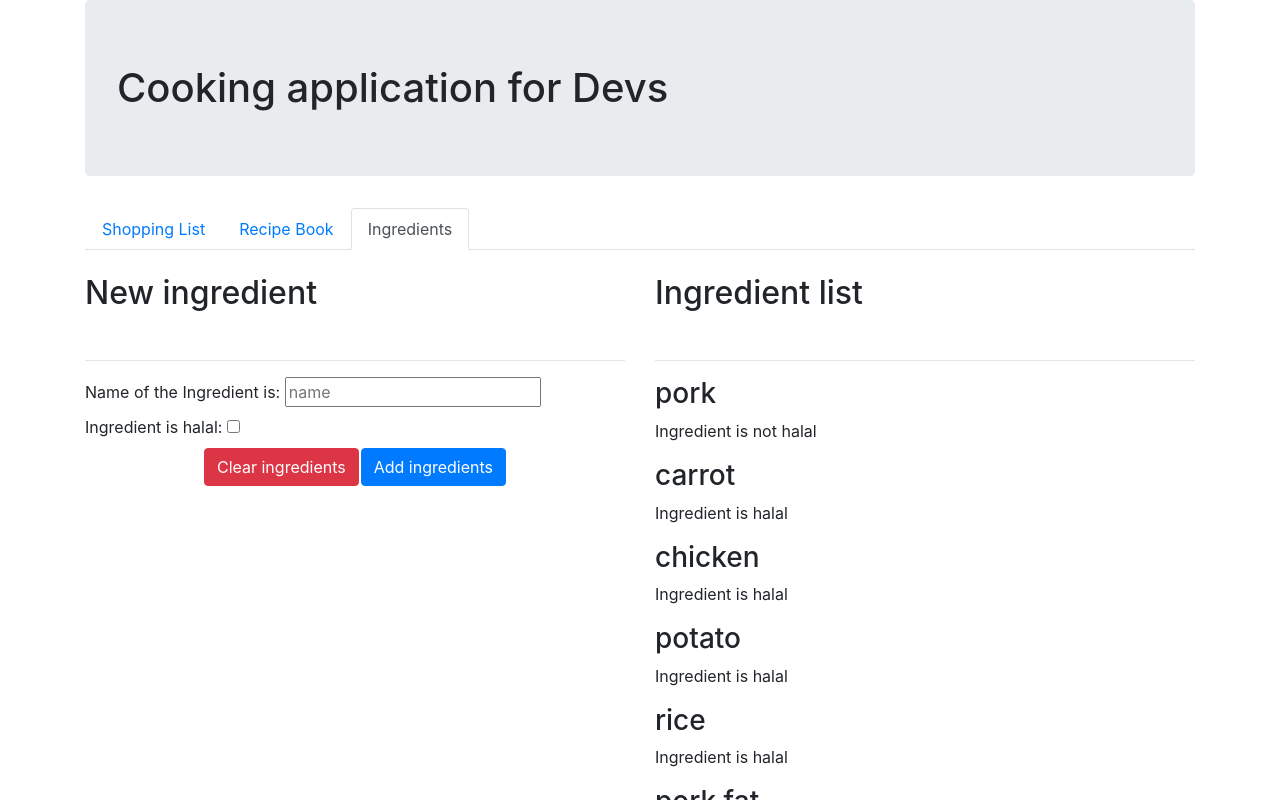
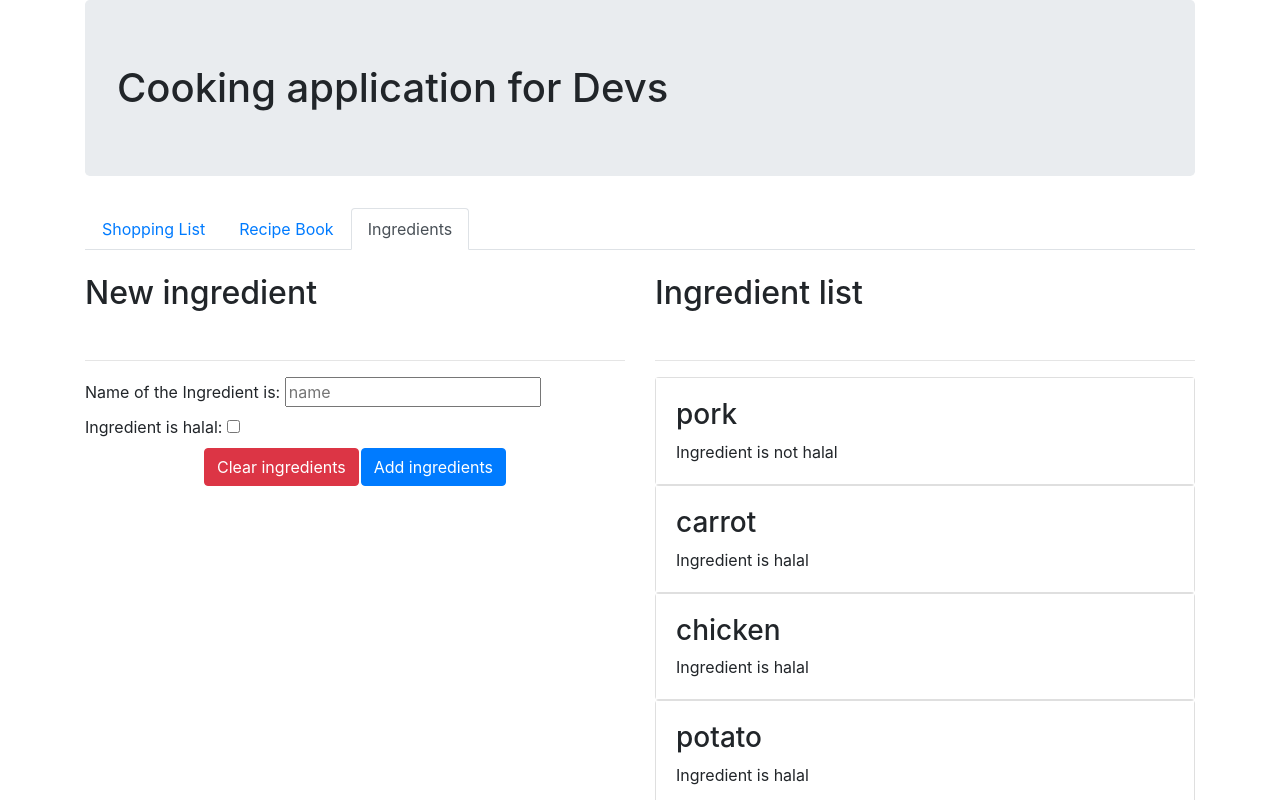
Before and after one commit to msrecec/FirstCourseProjectSolo, an Angular app: page / in a window 1280 px wide. Both pictures are taken after a click on the tab "Ingredients". Shown: the top 800 px of the page. Built offline with nearby package versions, Linux system fonts and the light colour scheme.

Commit message:
Fixed Ingredients handling

```diff
--- a/src/app/ingredient-item/ingredient-item.component.css
+++ b/src/app/ingredient-item/ingredient-item.component.css
@@ -0,0 +1,3 @@
+.selected {
+  color: white;
+}
--- a/src/app/ingredient-item/ingredient-item.component.html
+++ b/src/app/ingredient-item/ingredient-item.component.html
@@ -1,4 +1,8 @@
-<div>
-  <h3>{{ingredient?.name}}</h3>
-  <p>Ingredient is {{ingredient?.halal ? 'halal': 'not halal'}}</p>
+<div class="card">
+  <div class="card-body" [ngStyle]="{backgroundColor: ingredient?.selected ? 'blue': 'white'}"
+    [ngClass]="{selected: ingredient?.selected}">
+    <h3>{{ingredient?.name}}</h3>
+    <p class="card-text">Ingredient {{ingredient?.halal ? 'is halal' : 'is not
+      halal'}}</p>
+  </div>
 </div>
--- a/src/app/ingredient-list/ingredient-list.component.html
+++ b/src/app/ingredient-list/ingredient-list.component.html
@@ -2,4 +2,14 @@
 <h2>Ingredient list</h2>
 <br>
 <hr>
-<app-ingredient-item *ngFor='let ingredient of ingredients' [ingredient]='ingredient'></app-ingredient-item>
+<app-ingredient-item *ngFor='let ingredient of ingredients' [ingredient]='ingredient'
+  (click)='toggleSelected(ingredient)'></app-ingredient-item>
+<br>
+<div class="d-flex justify-content-center">
+  <button [ngStyle]="{margin: '1px'}" (click)='removeAll()' class="btn btn-danger btn-space">Remove all
+    ingredients</button>
+  <button [ngStyle]="{margin: '1px'}" (click)='removeSelected()' class="btn btn-success btn-space">Remove selected
+    ingredients</button>
+</div>
+<br>
+<br>
--- a/src/app/ingredient-list/ingredient-list.component.ts
+++ b/src/app/ingredient-list/ingredient-list.component.ts
@@ -1,4 +1,4 @@
-import { Component, OnInit, Input } from '@angular/core';
+import { Component, OnInit, Input, Output, EventEmitter } from '@angular/core';
 import { Ingredient } from '../models/ingredient.model';
 
 @Component({
@@ -8,8 +8,53 @@ import { Ingredient } from '../models/ingredient.model';
 })
 export class IngredientListComponent implements OnInit {
   @Input() ingredients?: Ingredient[];
+  @Output() removeIngredients = new EventEmitter<Ingredient[]>();
+  localIngredients: Ingredient[] = [];
 
   constructor() {}
 
-  ngOnInit(): void {}
+  ngOnInit(): void {
+    this.localIngredients = JSON.parse(JSON.stringify(this.ingredients));
+  }
+
+  /**
+   * Adds the ingredient to the selected ingredients
+   *
+   * @param ingredient newly selected ingredient
+   */
+
+  toggleSelected(ingredient: Ingredient) {
+    ingredient.selected = !ingredient.selected;
+  }
+
+  /**
+   * Removes all ingredients from the list
+   *
+   */
+
+  removeAll() {
+    this.localIngredients = [];
+    this.removeIngredients.emit(this.localIngredients);
+  }
+
+  /**
+   * Removes selected ingredient from the list
+   *
+   */
+
+  removeSelected() {
+    this.ingredients?.forEach((ingredient) => {
+      if (ingredient.selected) {
+        const index = this.ingredients?.indexOf(ingredient) || -1;
+        if (index >= 0) {
+          this.localIngredients?.splice(index, 1);
+        } else {
+          console.error(
+            'Error while pushing shopping list items, element is already included!'
+          );
+        }
+      }
+    });
+    this.removeIngredients.emit(this.localIngredients);
+  }
 }
--- a/src/app/navigation/navigation.component.html
+++ b/src/app/navigation/navigation.component.html
@@ -37,7 +37,7 @@
           </app-ingredient-form>
         </div>
         <div class="col-6">
-          <app-ingredient-list [ingredients]='ingredients'>
+          <app-ingredient-list (removeIngredients)='removeIngredients($event)' [ingredients]='ingredients'>
           </app-ingredient-list>
         </div>
       </div>
--- a/src/app/navigation/navigation.component.ts
+++ b/src/app/navigation/navigation.component.ts
@@ -43,6 +43,10 @@ export class NavigationComponent implements OnInit {
     this.selectedIngredients = JSON.parse(JSON.stringify(selectedIngredients));
   }
 
+  removeIngredients(ingredientsForRemoval: Ingredient[]) {
+    this.ingredients = JSON.parse(JSON.stringify(ingredientsForRemoval));
+  }
+
   /**
    * Clears the list of shopping items
    *
```
